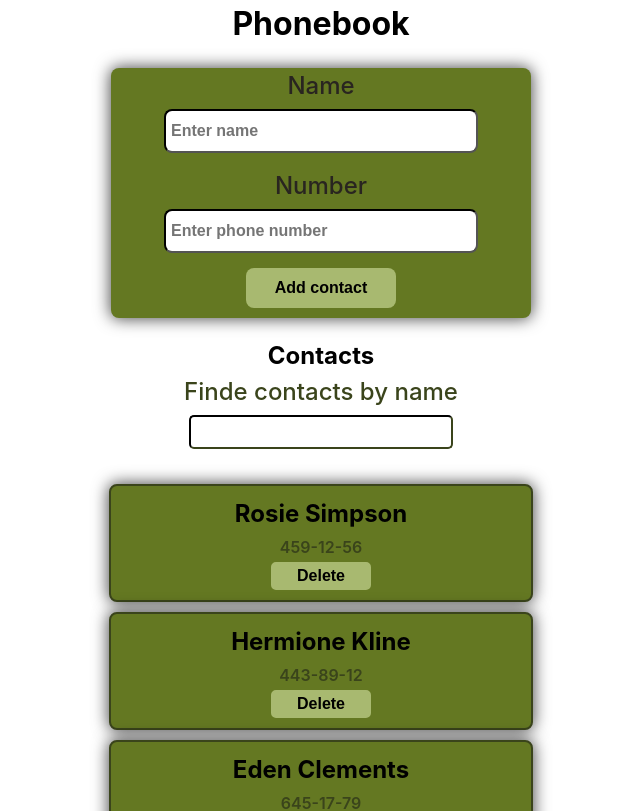
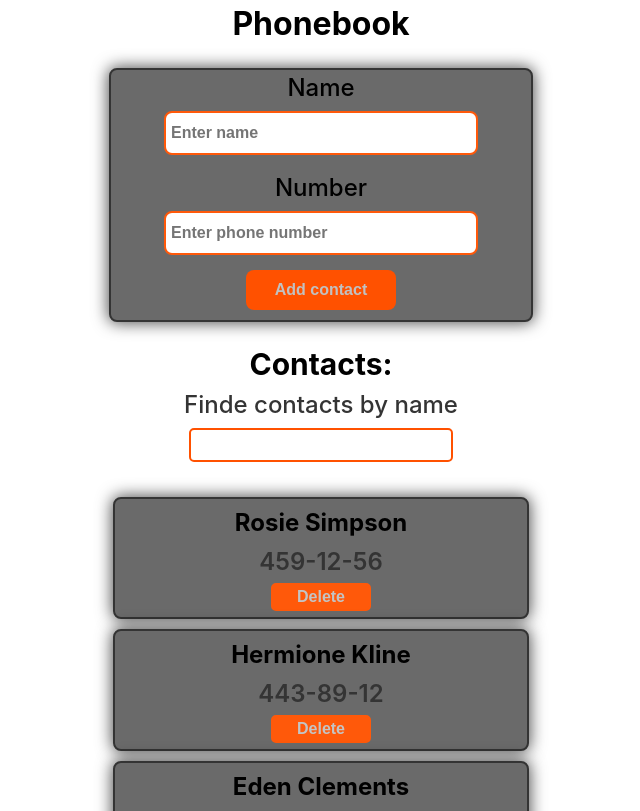
Before and after one commit to Vladyslav-Starostyn/goit-react-hw-02-phonebook, a React (Create React App) app: page / in a window 1280 px wide. Shown: the top 811 px of the page, without its empty margins (319-959 px from the left). Built offline with nearby package versions, Linux system fonts and the light colour scheme.

Commit message:
цвета

```diff
--- a/src/components/App.jsx
+++ b/src/components/App.jsx
@@ -67,7 +67,9 @@ export class App extends Component {
       <Container>
         <h1>Phonebook</h1>
         <ContactForm onSubmit={this.handleSubmit} />
-        {this.state.contacts.length > 0 && <h2>Contacts</h2>}
+        {this.state.contacts.length > 0 && (
+          <h2 style={{ fontSize: 30 }}>Contacts:</h2>
+        )}
         {this.state.contacts.length > 0 && (
           <Filter
             value={this.state.filter}
--- a/src/components/App.styled.jsx
+++ b/src/components/App.styled.jsx
@@ -5,4 +5,5 @@ export const Container = styled.main`
   align-items: center;
   justify-content: center;
   flex-direction: column;
+  margin-bottom: 10px;
 `;
--- a/src/components/ContactForm/ContactForm.styled.jsx
+++ b/src/components/ContactForm/ContactForm.styled.jsx
@@ -8,7 +8,8 @@ export const FormEl = styled(Form)`
   min-width: 420px;
   align-items: center;
   flex-direction: column;
-  background-color: #647822;
+  background-color: var(--first-brand-background-color);
+  border: 2px solid var(--first-brand-color);
   border-radius: 8px;
   box-shadow: 0px 0px 16px 1px rgba(0, 0, 0, 0.7);
 `;
@@ -19,32 +20,34 @@ export const InputEl = styled(Field)`
   height: 30px;
   margin-bottom: 15px;
   padding: 5px;
+  border: 2px solid var(--second-brand-color);
   border-radius: 8px;
-  outline-color: #000000;
-  border-color: #000000;
   font-weight: 700;
+  &:hover {
+    border: 2px solid var(--first-brand-color);
+  }
 `;
 
 export const Label = styled.label`
   font-size: 24px;
   font-weight: 500;
   margin-bottom: 5px;
-  color: #292520;
+  color: var(--label-color);
 `;
 
 export const SubmitButton = styled.button`
   width: 150px;
   height: 40px;
-  background-color: #a8b970;
+  background-color: var(--second-brand-background-color);
   border: none;
   border-radius: 8px;
   font-size: 16px;
   font-weight: 700;
+  color: #c1c1c1;
   cursor: pointer;
-  outline-color: #bb8239;
   margin-bottom: 10px;
-  :hover {
-    border: 2px solid #3a441b;
+  &:hover {
+    border: 2px solid var(--first-brand-color);
     box-shadow: -6px 16px 11px -9px rgba(31, 25, 25, 0.75);
   }
 `;
@@ -52,7 +55,7 @@ export const SubmitButton = styled.button`
 export const Error = styled(ErrorMessage)`
   width: 300px;
   text-align: center;
-  color: #bf0a32eb;
+  color: var(--error-color);
   margin-bottom: 15px;
   font-weight: 500;
   font-size: 16px;
--- a/src/components/Contacts/ContactList.jsx
+++ b/src/components/Contacts/ContactList.jsx
@@ -3,7 +3,7 @@ import {
   ContactListEl,
   ContactListItem,
   ContactItemHeader,
-  ContactItemText,
+  ContactItemNumber,
   ContactItemButton,
 } from 'components/Contacts/ContactList.styled';
 
@@ -14,7 +14,7 @@ export const ContactList = ({ contacts, deleteContact }) => {
         return (
           <ContactListItem key={id}>
             <ContactItemHeader>{name}</ContactItemHeader>
-            <ContactItemText>{number}</ContactItemText>
+            <ContactItemNumber>{number}</ContactItemNumber>
             <ContactItemButton type="button" onClick={() => deleteContact(id)}>
               Delete
             </ContactItemButton>
--- a/src/components/Contacts/ContactList.styled.jsx
+++ b/src/components/Contacts/ContactList.styled.jsx
@@ -17,11 +17,11 @@ export const ContactListItem = styled.li`
   justify-content: center;
   align-items: center;
   width: 400px;
-  border: 2px solid #3a441b;
-  padding: 10px;
+  border: 2px solid var(--first-brand-color);
+  padding: 6px;
   text-align: center;
   border-radius: 8px;
-  background-color: #647822;
+  background-color: var(--first-brand-background-color);
   box-shadow: 0px 0px 16px 1px rgba(0, 0, 0, 0.7);
 `;
 
@@ -30,24 +30,26 @@ export const ContactItemHeader = styled.h2`
   margin-bottom: auto;
 `;
 
-export const ContactItemText = styled.p`
+export const ContactItemNumber = styled.p`
   margin: 3px;
   font-weight: 600;
-  color: #3a441b;
+  font-size: 24px;
+  color: var(--first-brand-color);
 `;
 
 export const ContactItemButton = styled.button`
   width: 100px;
-  background-color: #a8b970;
-  border: 2px solid #a8b970;
+  background-color: var(--second-brand-color);
+  border: 2px solid var(--second-brand-color);
   border-radius: 5px;
   font-size: 16px;
   font-weight: 600;
+  color: #c4c4c4;
   cursor: pointer;
   margin-top: auto;
   padding: 3px;
-  :hover {
-    border: 2px solid #3a441b;
+  &:hover {
+    border: 2px solid var(--first-brand-color);
     box-shadow: -6px 16px 11px -9px rgba(31, 25, 25, 0.75);
   }
 `;
--- a/src/components/Filter/Filter.styled.jsx
+++ b/src/components/Filter/Filter.styled.jsx
@@ -13,15 +13,17 @@ export const FilterInput = styled.input`
   height: 20px;
   margin-bottom: 15px;
   padding: 5px;
+  border: 2px solid var(--second-brand-background-color);
   border-radius: 5px;
-  outline-color: #3a441b;
-  border-color: #3a441b;
   font-weight: 700;
+  &:hover {
+    border: 2px solid var(--first-brand-color);
+  }
 `;
 
 export const FilterLabel = styled.label`
   font-size: 24px;
   font-weight: 500;
   margin-bottom: 5px;
-  color: #3a441b;
+  color: var(--first-brand-color);
 `;
--- a/src/index.css
+++ b/src/index.css
@@ -1,4 +1,4 @@
-@import-normalize; /* bring in normalize.css styles */
+@import-normalize;
 
 body {
   font-family: sans-serif;
@@ -38,5 +38,9 @@ code {
 }
 
 :root {
-  --brand-color: #3f51b5;
+  --first-brand-color: #343434;
+  --first-brand-background-color: #6A6A6A;
+  --second-brand-color: #ff590a;
+  --second-brand-background-color: #FF5100;
+  --error-color: #bf0a32eb;
 }
```
